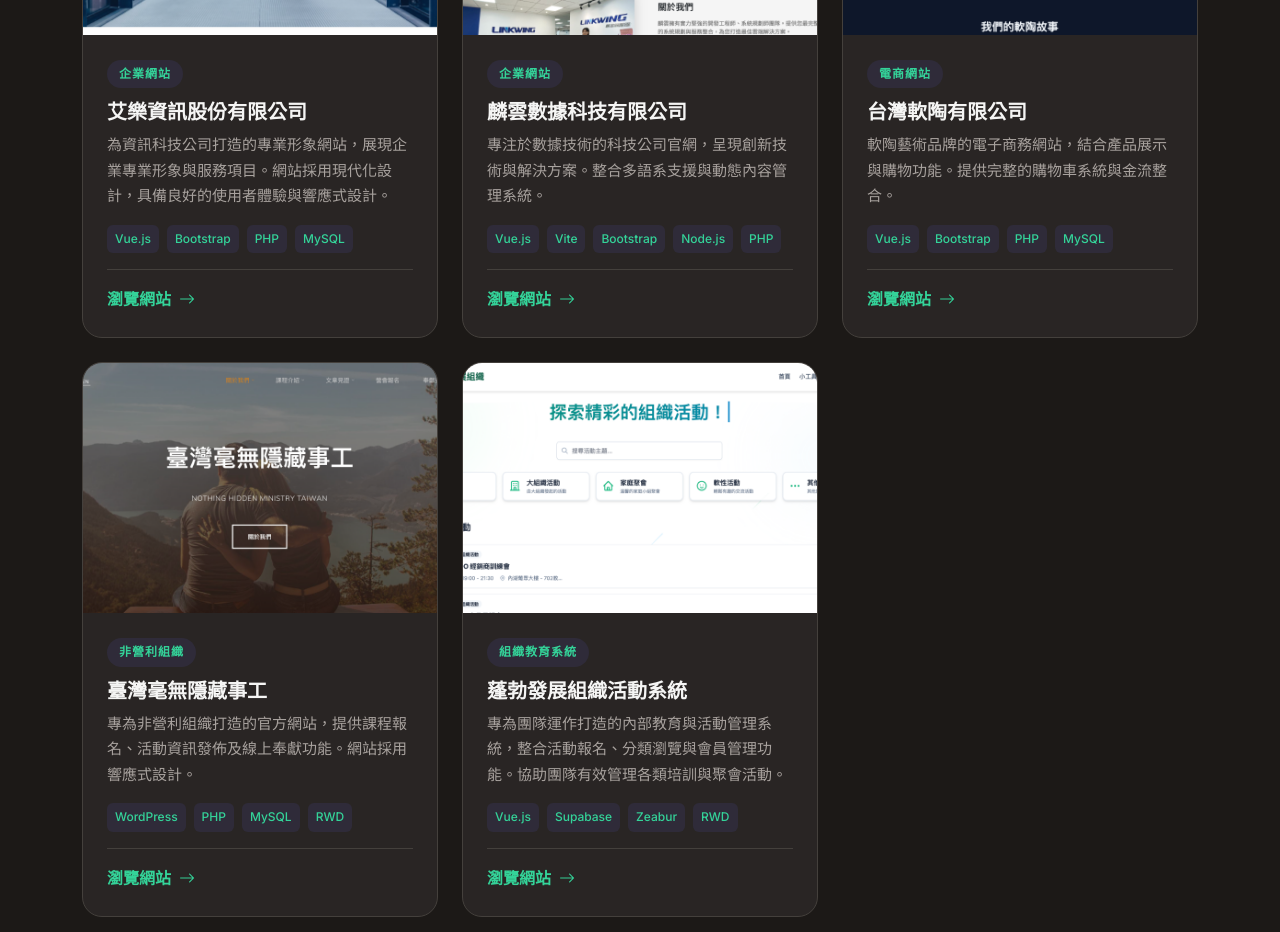
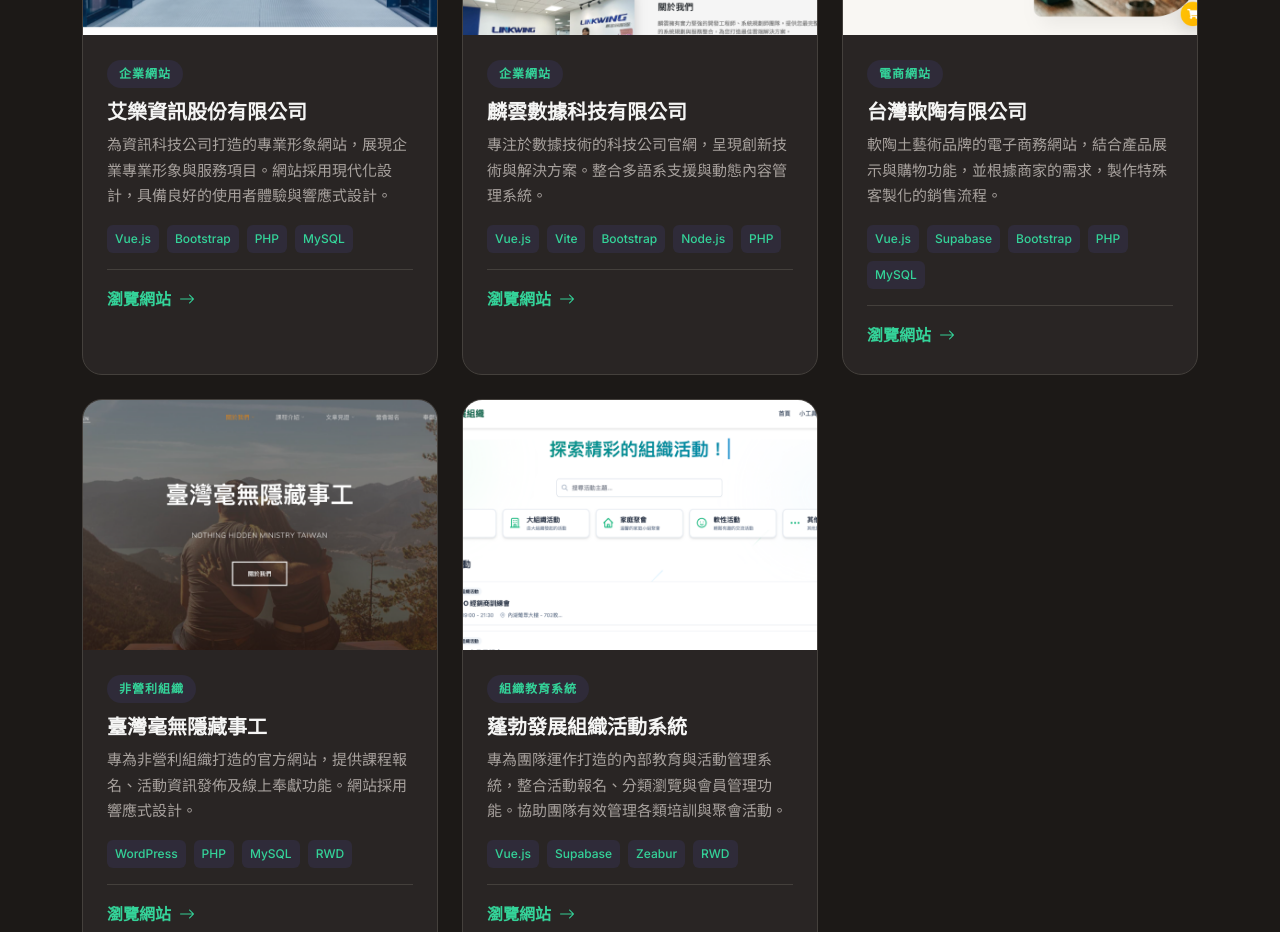
Before and after one commit to t7141123/Profile, a Vue app: page /portfolio in a window 1280 px wide. Shown: the part 780-1712 px from the top of the page. Built offline with nearby package versions, Linux system fonts and the light colour scheme.

Commit message:
feat: Enhance Clay project details by adding Supabase, updating its description, and refreshing its image.

```diff
--- a/src/composables/useProjects.js
+++ b/src/composables/useProjects.js
@@ -26,13 +26,14 @@
       key: "clay",
       image: new URL("@/assets/images/clay.png", import.meta.url).href,
       url: "https://www.clay.com.tw/",
-      technologies: ["Vue.js", "Bootstrap", "PHP", "MySQL"],
+      technologies: ["Vue.js", "Supabase", "Bootstrap", "PHP", "MySQL"],
       categoryKey: "ecommerce",
     },
     {
       id: 4,
       key: "nhm",
-      image: new URL("@/assets/images/nothing-hidden.png", import.meta.url).href,
+      image: new URL("@/assets/images/nothing-hidden.png", import.meta.url)
+        .href,
       url: "https://www.nothinghidden.com.tw/",
       technologies: ["WordPress", "PHP", "MySQL", "RWD"],
       categoryKey: "npo",
--- a/src/locales/en.json
+++ b/src/locales/en.json
@@ -137,7 +137,7 @@
       "linkwing": "LinkWing Data Technology Co., Ltd.",
       "linkwingDesc": "A tech company website focused on data technology, presenting innovative solutions. Integrated multi-language support and dynamic CMS.",
       "clay": "Taiwan Polymer Clay Co., Ltd.",
-      "clayDesc": "An e-commerce website for a polymer clay art brand, combining product display with shopping features. Complete shopping cart and payment integration.",
+      "clayDesc": "An e-commerce website for a polymer clay art brand, combining product display with shopping features, and developing specialized custom sales workflows based on merchant requirements.",
       "nhm": "Nothing Hidden Ministries Taiwan",
       "nhmDesc": "Official website built for a non-profit organization, providing course registration, event announcements, and online donation functions. Responsive design implemented.",
       "corporate": "Corporate Website",
--- a/src/locales/zh-CN.json
+++ b/src/locales/zh-CN.json
@@ -137,7 +137,7 @@
       "linkwing": "麟云数据科技有限公司",
       "linkwingDesc": "专注于数据技术的科技公司官网，呈现创新技术与解决方案。整合多语系支援与动态内容管理系统。",
       "clay": "台湾软陶有限公司",
-      "clayDesc": "软陶艺术品牌的电子商务网站，结合产品展示与购物功能。提供完整的购物车系统与金流整合。",
+      "clayDesc": "软陶土艺术品牌的电子商务网站，结合产品展示与购物功能，并根据商家的需求，制作特殊客制化的销售流程。",
       "nhm": "台湾毫无隐藏事工",
       "nhmDesc": "专为非营利组织打造的官方网站，提供课程报名、活动资讯发布及线上奉献功能。网站采用响应式设计。",
       "corporate": "企业网站",
--- a/src/locales/zh-TW.json
+++ b/src/locales/zh-TW.json
@@ -137,7 +137,7 @@
       "linkwing": "麟雲數據科技有限公司",
       "linkwingDesc": "專注於數據技術的科技公司官網，呈現創新技術與解決方案。整合多語系支援與動態內容管理系統。",
       "clay": "台灣軟陶有限公司",
-      "clayDesc": "軟陶藝術品牌的電子商務網站，結合產品展示與購物功能。提供完整的購物車系統與金流整合。",
+      "clayDesc": "軟陶土藝術品牌的電子商務網站，結合產品展示與購物功能，並根據商家的需求，製作特殊客製化的銷售流程。",
       "nhm": "臺灣毫無隱藏事工",
       "nhmDesc": "專為非營利組織打造的官方網站，提供課程報名、活動資訊發佈及線上奉獻功能。網站採用響應式設計。",
       "corporate": "企業網站",
```
Also changed, not shown: src/assets/images/clay.png.
